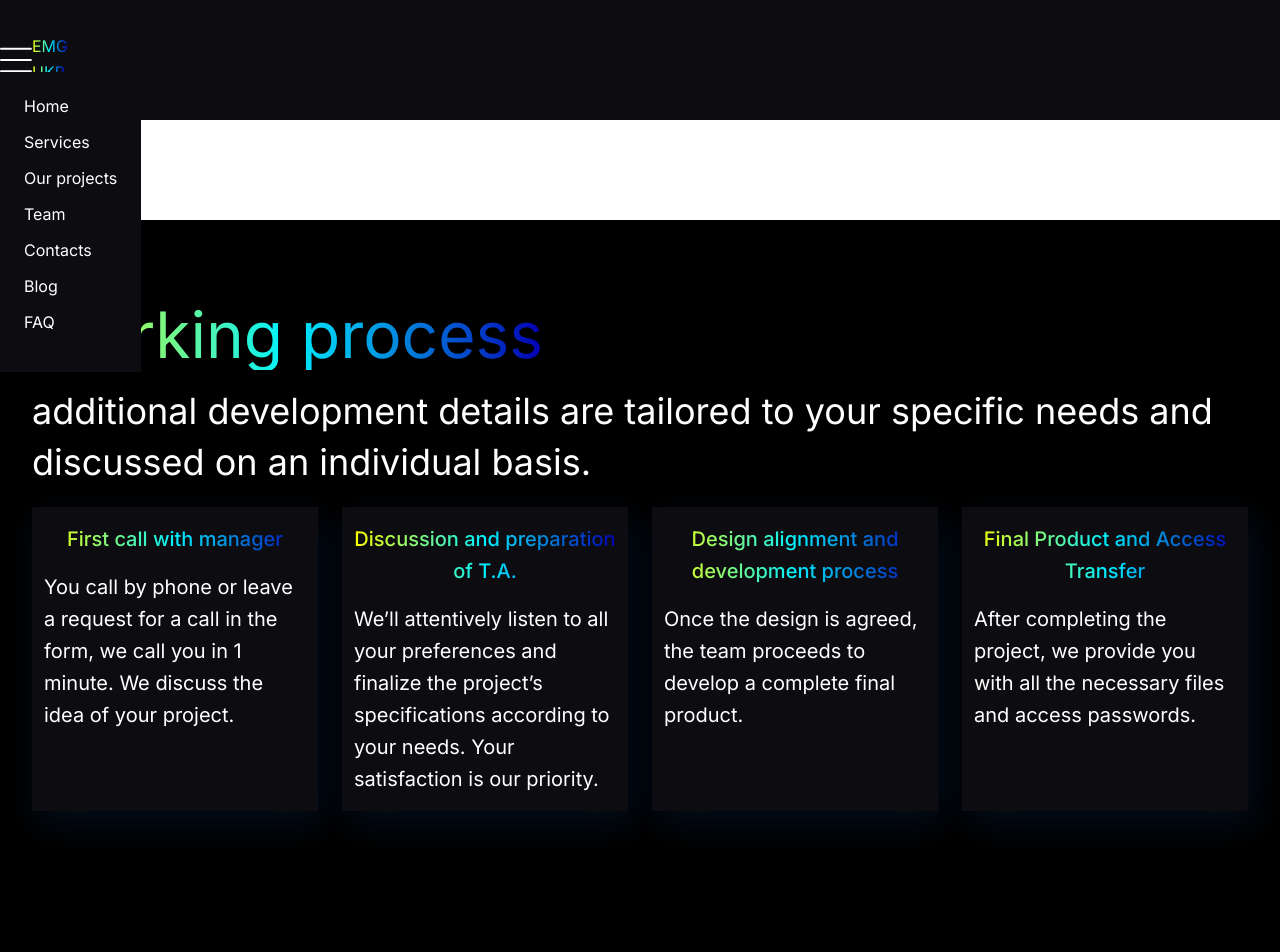
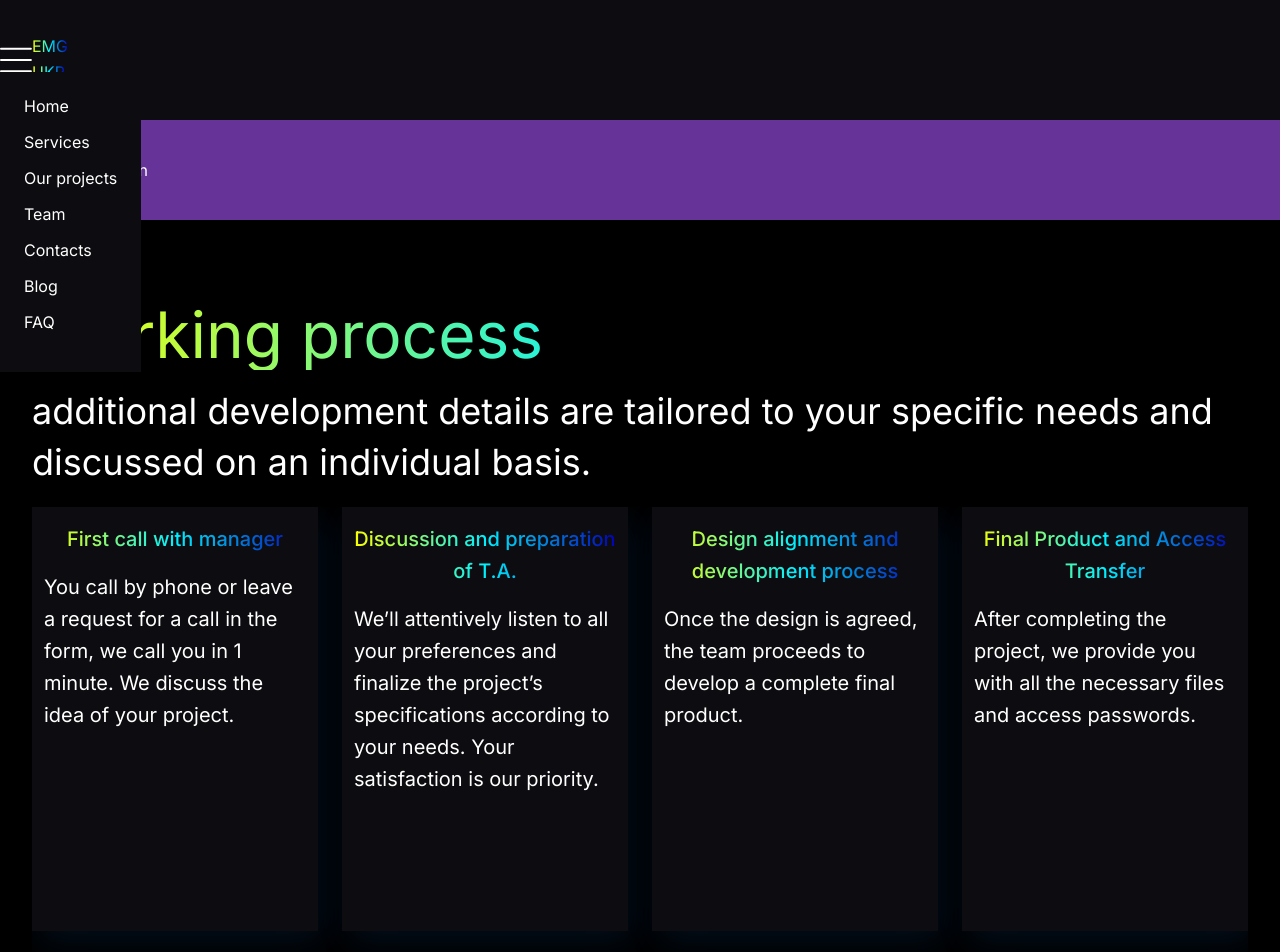
Before and after one commit to Webevery/new-webevery, a Next.js app: page / in a window 1280 px wide. Shown: the top 952 px of the page. Built offline with nearby package versions, Linux system fonts and the light colour scheme.

Commit message:
realized slider from 360px

```diff
--- a/src/app/globals.scss
+++ b/src/app/globals.scss
@@ -21,7 +21,7 @@ body {
   width: 100%;
   min-height: 100vh;
   color: $gray0;
-  // background-color: $gray900;
+  background-color: $backgroundColor
 }
 
 header,
@@ -50,6 +50,13 @@ main {
   -webkit-box-flex: 1;
   -ms-flex: 1;
   flex: 1;
+}
+
+.screen {
+  width: 100%;
+  height: 100%;
+  // overflow-x: hidden;
+  background-color: rebeccapurple;
 }
 
 article,
--- a/src/components/WorkingProcessSlider/WorkingProcessSlider.css
+++ b/src/components/WorkingProcessSlider/WorkingProcessSlider.css
@@ -1,20 +1,115 @@
 .WorkingProcessSwiper {
     width: 100%;
-    height: 100%;
+    height: 222px;
+
+    @media screen and (min-width:768px) {
+        height: 228px;
+    }
+
+    @media screen and (min-width:1024px) {
+        /* height: 424px; */
+        height: 454px;
+    }
+
+    @media screen and (min-width:1440px) {
+        /* height: 336px; */
+        height: 366px;
+    }
 }
 
-.swiper {
-    width: 100%;
-    height: 100%;
+.WorkingProcessSwiper .swiper-wrapper {
+    height: 210px;
+
+    @media screen and (min-width:768px) {
+        height: 208px;
+    }
+
+    @media screen and (min-width:1024px) {
+        height: 424px;
+    }
+
+    @media screen and (min-width:1440px) {
+        height: 336px;
+    }
 }
 
-.swiper-slide {
-    text-align: center;
-    font-size: 18px;
-    background: #fff;
-
-    /* Center slide text vertically */
+.WorkingProcessSwiper .swiper-slide {
     display: flex;
     justify-content: center;
-    align-items: center;
 }
+
+.WorkingProcessSwiper .slideContentWrapper {
+    width: 100%;
+    /* display: flex;
+    flex-direction: column;
+    align-items: center; */
+    padding: 32px 16px;
+    background-color: #0d0d11;
+    box-shadow: 6px 12px 32px 0px #1A8CFF1A;
+
+    @media screen and (min-width:768px) {
+        padding: 24px;
+    }
+
+    @media screen and (min-width:1024px) {
+        padding: 16px 12px;
+    }
+
+    @media screen and (min-width:1440px) {
+        padding: 32px 16px;
+    }
+}
+
+
+.WorkingProcessSwiper .swiper-slide h4 {
+    font-weight: 500;
+    font-size: 16px;
+    line-height: 1.6;
+    text-align: center;
+    background-image: linear-gradient(to right, #faff00,
+            #00f0ff,
+            #0400b3);
+    -webkit-text-fill-color: transparent;
+    -webkit-background-clip: text;
+    margin-bottom: 16px;
+    background-clip: text;
+
+    @media screen and (min-width:1024px) {
+        font-size: 20px;
+    }
+}
+
+.WorkingProcessSwiper .swiper-slide p {
+    font-weight: 400;
+    font-size: 16px;
+    line-height: 1.6;
+    color: #ffffff;
+
+    @media screen and (min-width:1024px) {
+        font-size: 20px;
+    }
+}
+
+.WorkingProcessSwiper .swiper-pagination {
+    bottom: 0;
+}
+
+.WorkingProcessSwiper .swiper-pagination-bullet {
+    width: 4px;
+    height: 4px;
+    background: #4B4B4E;
+}
+
+.WorkingProcessSwiper .swiper-pagination-bullet:not(:first-child) {
+    margin-left: 2px;
+}
+
+.WorkingProcessSwiper .swiper-pagination-bullet:not(:last-child) {
+    margin-right: 2px;
+}
+
+.WorkingProcessSwiper .swiper-pagination-bullet-active {
+    background: linear-gradient(to right, #faff00,
+            #00f0ff,
+            #0400b3);
+}
--- a/src/components/WorkingProcessSlider/WorkingProcessSlider.jsx
+++ b/src/components/WorkingProcessSlider/WorkingProcessSlider.jsx
@@ -1,5 +1,5 @@
 "use client"
-import React, { useRef, useState } from 'react';
+import React from 'react';
 // Import Swiper React components
 import { Swiper, SwiperSlide } from 'swiper/react';
 
@@ -15,7 +15,7 @@ import { Pagination } from 'swiper/modules';
 const WorkingProcessSlider = () => {
     return (
         <>
-            <Swiper className='WorkingProcessSwiper'
+            <Swiper
                 slidesPerView={1}
                 spaceBetween={0}
                 pagination={{
@@ -24,19 +24,58 @@ const WorkingProcessSlider = () => {
                 breakpoints={{
                     768: {
                         slidesPerView: 2,
-                        spaceBetween: 40,
+                        spaceBetween: 24,
                     },
                     1024: {
                         slidesPerView: 4,
-                        spaceBetween: 50,
+                        spaceBetween: 24,
+                    },
+                    1440: {
+                        slidesPerView: 4,
+                        spaceBetween: 24,
                     },
                 }}
                 modules={[Pagination]}
+                className='WorkingProcessSwiper'
             >
-                <SwiperSlide>Slide 1</SwiperSlide>
-                <SwiperSlide>Slide 2</SwiperSlide>
-                <SwiperSlide>Slide 3</SwiperSlide>
-                <SwiperSlide>Slide 4</SwiperSlide>
+                <SwiperSlide>
+                    <div className="slideContentWrapper">
+                        <h4>
+                            First call with manager
+                        </h4>
+                        <p>
+                            You call by phone or leave a request for a call in the form, we call you in 1 minute. We discuss the idea of your project.
+                        </p>
+                    </div>
+                </SwiperSlide>
+                <SwiperSlide><div className="slideContentWrapper">
+                    <h4>
+                        Discussion and preparation of T.A.
+                    </h4>
+                    <p>
+                        We’ll attentively listen to all your preferences and finalize the project’s specifications according to your needs. Your satisfaction is our priority.
+                    </p>
+                </div>
+                </SwiperSlide>
+                <SwiperSlide>
+                    <div className="slideContentWrapper">
+                        <h4>
+                            Design alignment and development process
+                        </h4>
+                        <p>
+                            Once the design is agreed, the team proceeds to develop a complete final product.
+                        </p>
+                    </div></SwiperSlide>
+                <SwiperSlide>
+                    <div className="slideContentWrapper">
+                        <h4>
+                            Final Product and Access Transfer
+                        </h4>
+                        <p>
+                            After completing the project, we provide you with all the necessary files and access passwords.
+                        </p>
+                    </div>
+                </SwiperSlide>
 
             </Swiper>
         </>
--- a/src/screens/home/Home.jsx
+++ b/src/screens/home/Home.jsx
@@ -10,7 +10,7 @@ import OrderSection from '@/sections/orderSection/OrderSection'
 
 const Home = () => {
     return (
-        <div>
+        <div className="screen">
             <HeroSection />
             <TeamSection />
             <OurProfectsSection />
--- a/src/sections/workingProcessSection/WorkingProcessSection.jsx
+++ b/src/sections/workingProcessSection/WorkingProcessSection.jsx
@@ -1,50 +1,16 @@
 import React from 'react'
 import styles from "./WorkingProcessSection.module.scss"
-// import WorkingProcessSlider from '@/components/WorkingProcessSlider/WorkingProcessSlider'
+import WorkingProcessSlider from '@/components/WorkingProcessSlider/WorkingProcessSlider'
 
 const WorkingProcessSection = () => {
     return (
         <section className={styles.container}>
-            <h2 className={styles.title}>Working process</h2>
-            <h3 className={styles.subTitleMobile}>other details of the development are discussed individually</h3>
-            <h3 className={styles.subTitleLaptop}>additional development details are tailored to your specific needs and discussed on an individual basis.</h3>
-            {/* <WorkingProcessSlider /> */}
-            <ul className={styles.cardsWrapper}>
-                <li className={styles.card}>
-                    <h4 className={styles.cardTitle}>
-                        First call with manager
-                    </h4>
-                    <p className={styles.cardText}>
-                        You call by phone or leave a request for a call in the form, we call you in 1 minute. We discuss the idea of your project.
-                    </p>
-                </li>
-                <li className={styles.card}>
-                    <h4 className={styles.cardTitle}>
-                        Discussion and preparation of T.A.
-                    </h4>
-
-
-                    <p className={styles.cardText}>
-                        We’ll attentively listen to all your preferences and finalize the project’s specifications according to your needs. Your satisfaction is our priority.
-                    </p>
-                </li>
-                <li className={styles.card}>
-                    <h4 className={styles.cardTitle}>
-                        Design alignment and development process
-                    </h4>
-                    <p className={styles.cardText}>
-                        Once the design is agreed, the team proceeds to develop a complete final product.
-                    </p>
-                </li>
-                <li className={styles.card}>
-                    <h4 className={styles.cardTitle}>
-                        Final Product and Access Transfer
-                    </h4>
-                    <p className={styles.cardText}>
-                        After completing the project, we provide you with all the necessary files and access passwords.
-                    </p>
-                </li>
-            </ul>
+            <div className="container">
+                <h2 className={styles.title}>Working process</h2>
+                <h3 className={styles.subTitleMobile}>other details of the development are discussed individually</h3>
+                <h3 className={styles.subTitleLaptop}>additional development details are tailored to your specific needs and discussed on an individual basis.</h3>
+                <WorkingProcessSlider />
+            </div>
         </section>
     )
 }
--- a/src/sections/workingProcessSection/WorkingProcessSection.module.scss
+++ b/src/sections/workingProcessSection/WorkingProcessSection.module.scss
@@ -2,29 +2,27 @@
 
 .container {
     width: 100%;
-    min-width: 360px;
-    height: 462px;
+    // min-width: 360px;
+    // height: 462px;
     background-color: $backgroundColor;
     padding: 40px 24px;
-    align-items: flex-start;
+    // align-items: flex-start;
 
     @media screen and (min-width:$tablet) {
-        min-width: 768px;
-        height: 469px;
-        padding: 40px 32px 26px;
-        align-items: flex-start;
+        // min-width: 768px;
+        padding: 40px 32px;
     }
 
     @media screen and (min-width:$laptop) {
-        min-width: 1024px;
-        height: 790px;
+        // min-width: 1024px;
+        // height: 790px;
         padding: 80px 32px;
     }
 
     @media screen and (min-width:$desktop) {
-        min-width: 1440px;
-        height: 772px;
-        padding: 80px 72px 90px;
+        // min-width: 1440px;
+        // height: 772px;
+        padding: 80px 72px;
     }
 }
 
@@ -38,6 +36,7 @@
     -webkit-text-fill-color: transparent;
     -webkit-background-clip: text;
     margin-bottom: 16px;
+    background-clip: text;
 
 
     @media screen and (min-width:$tablet) {
@@ -106,56 +105,97 @@
     }
 }
 
-.cardsWrapper {
-    display: none;
+// .sliderWrapper {
+//     position: relative;
+//     width: 100%;
+//     height: 100%;
+// }
 
-    @media screen and (min-width:$laptop) {
-        display: flex;
-        gap: 24px;
-    }
-}
+// .cardsWrapper {
+//     @media screen and (min-width:$tablet) {
+//         display: flex;
+//         gap: 24px;
+//     }
 
-.card {
 
-    @media screen and (min-width:$laptop) {
-        flex: 1;
-        padding: 16px 12px;
-        background-color: $gray900;
-        box-shadow: $shadowColor;
-    }
+//     @media screen and (min-width:$laptop) {
+//         // display: flex;
+//         // gap: 24px;
+//     }
+// }
 
-    @media screen and (min-width:$desktop) {
-        padding: 32px 16px;
-    }
-}
+// .card {
+//     width: 100%;
+//     padding: 32px 22px 32px 16px;
+//     background-color: $gray900;
+//     box-shadow: $shadowColor;
 
-.cardTitle {
+//     @media screen and (min-width:$tablet) {
+//         padding: 24px;
+//         // background-color: $gray900;
+//     }
 
-    @media screen and (min-width:$laptop) {
-        font-weight: 500;
-        font-size: 20px;
-        line-height: 1.6;
-        text-align: center;
-        background-image: linear-gradient(to right, $gradientYellow,
-                $gradientCyan,
-                $gradientBlue);
-        -webkit-text-fill-color: transparent;
-        -webkit-background-clip: text;
-        margin-bottom: 16px;
-    }
+//     @media screen and (min-width:$laptop) {
+//         flex: 1;
+//         padding: 16px 12px;
+//         // background-color: $gray900;
+//         // box-shadow: $shadowColor;
+//     }
 
-    @media screen and (min-width:$desktop) {
-        padding: 0px 23px;
-        text-align: left;
-    }
-}
+//     @media screen and (min-width:$desktop) {
+//         padding: 32px 16px;
+//     }
+// }
 
-.cardText {
+// .cardTitle {
+//     font-weight: 500;
+//     font-size: 16px;
+//     line-height: 1.6;
+//     text-align: center;
+//     background-image: linear-gradient(to right, $gradientYellow,
+//             $gradientCyan,
+//             $gradientBlue);
+//     -webkit-text-fill-color: transparent;
+//     -webkit-background-clip: text;
+//     margin-bottom: 16px;
 
-    @media screen and (min-width:$laptop) {
-        font-weight: 400;
-        font-size: 20px;
-        line-height: 1.6;
-        color: $gray0;
-    }
-}
+//     @media screen and (min-width:$tablet) {
+//         // повторяется
+//     }
+
+//     @media screen and (min-width:$laptop) {
+//         // font-weight: 500;
+//         font-size: 20px;
+//         // line-height: 1.6;
+//         // text-align: center;
+//         // background-image: linear-gradient(to right, $gradientYellow,
+//         //         $gradientCyan,
+//         //         $gradientBlue);
+//         // -webkit-text-fill-color: transparent;
+//         // -webkit-background-clip: text;
+//         // margin-bottom: 16px;
+//     }
+
+//     @media screen and (min-width:$desktop) {
+//         padding: 0px 23px;
+//         text-align: left;
+//     }
+// }
+
+// .cardText {
+//     font-weight: 400;
+//     font-size: 16px;
+//     line-height: 1.6;
+//     color: $gray0;
+
+//     @media screen and (min-width:$tablet) {
+//         // повторяется
+//     }
+
+//     @media screen and (min-width:$laptop) {
+//         // font-weight: 400;
+//         font-size: 20px;
+//         // line-height: 1.6;
+//         // color: $gray0;
+//     }
+// }
```
Also changed, not shown: src/app/_variables.scss (+6 -6 lines), src/components/WorkingProcessSlider/WorkingProcessSlider.module.scss (+78 -0 lines), 1 other file (tests, documents, lock files or other folders).
